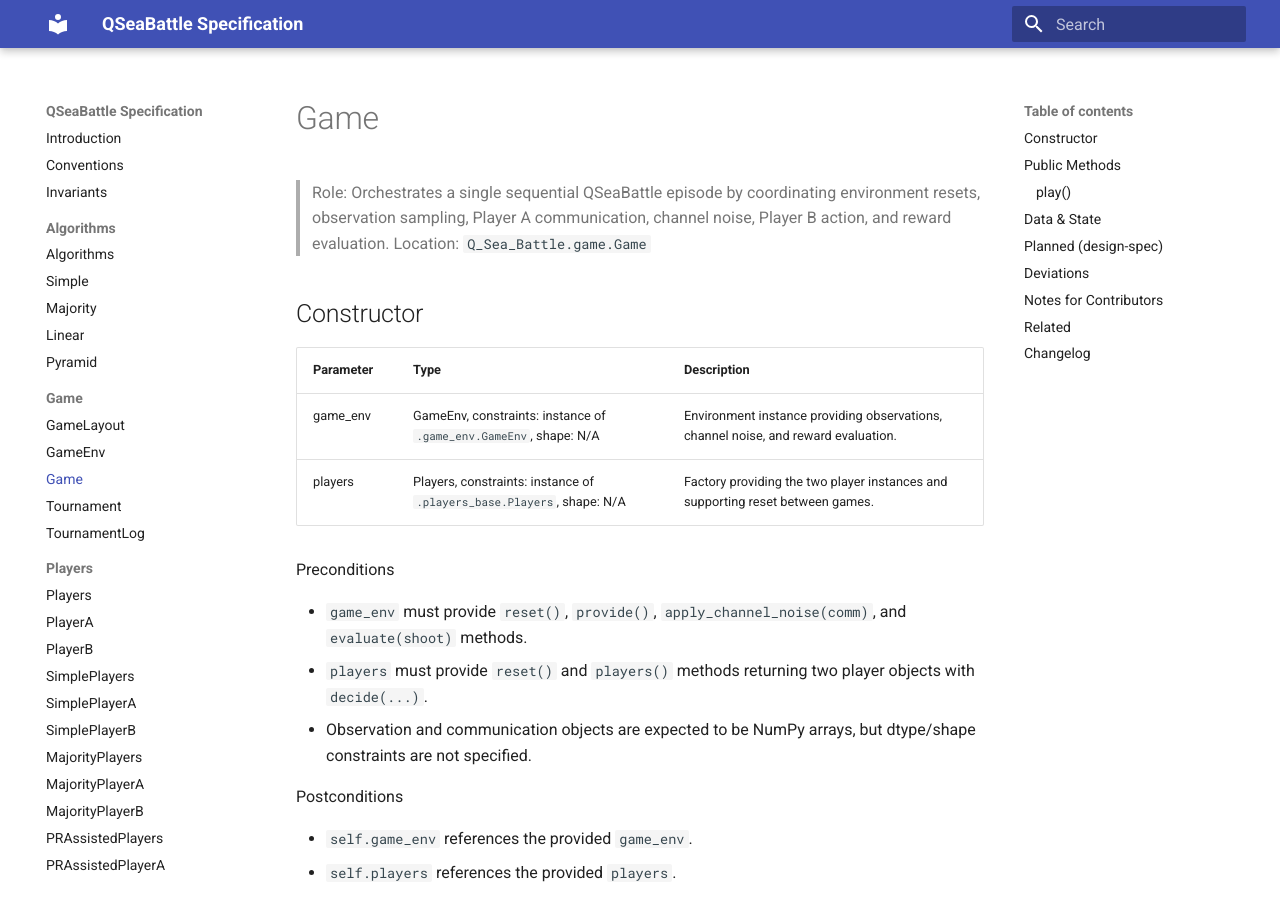
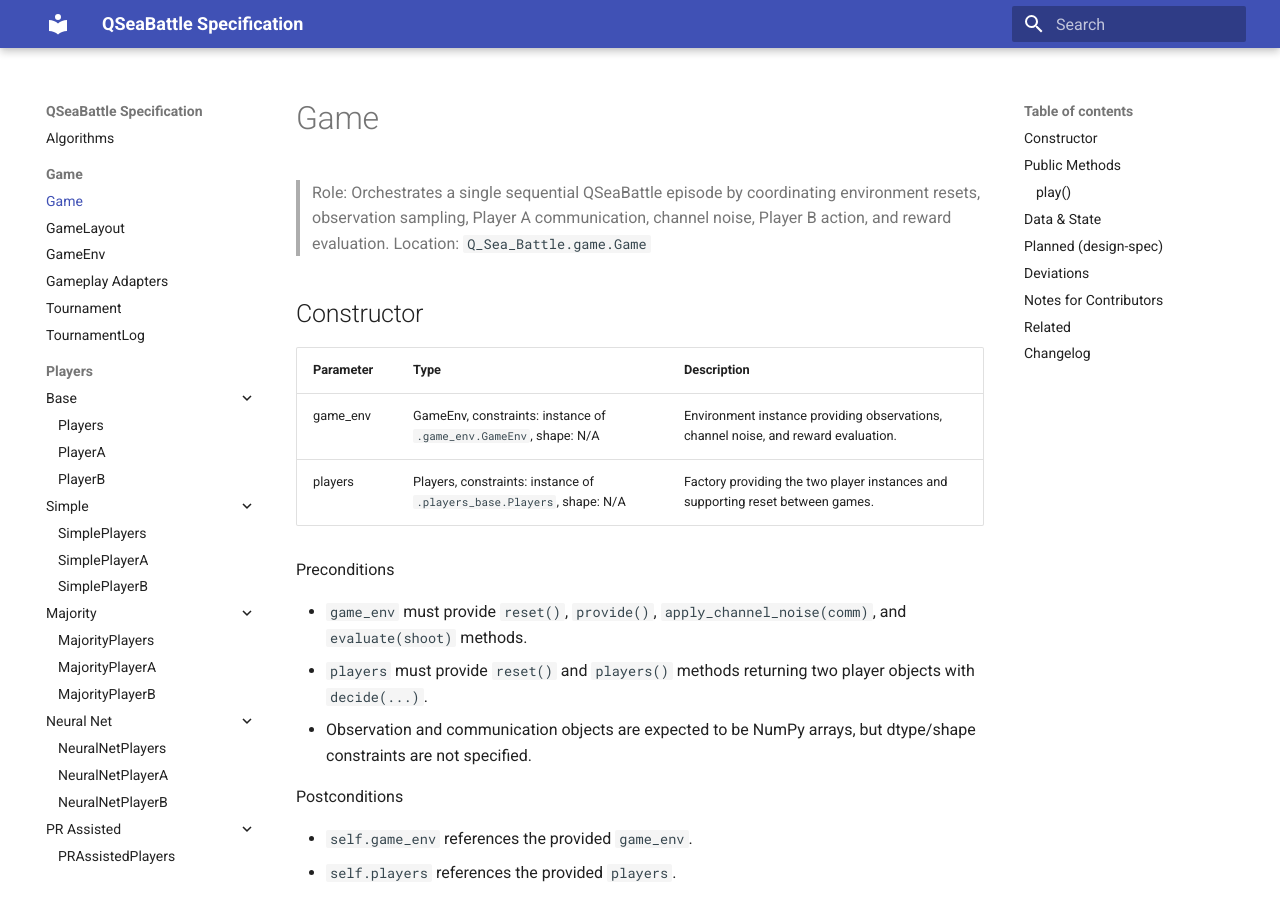
Before and after one commit to robhendrik/QSeaBattle, an MkDocs documentation site: the page built from docs/game.md, in a window 1280 px wide and 900 px high. Built offline with MkDocs 1.6.1 and Material for MkDocs 9.7.7, drawn with Linux system fonts in a browser that asks for light colours; some of the changed lines change nothing that is shown.

Commit message:
update mkdocs.yml

```diff
--- a/mkdocs.yml
+++ b/mkdocs.yml
@@ -2,7 +2,6 @@ site_name: QSeaBattle Specification
 site_description: Living specification for the QSeaBattle project.
 site_author: Rob Hendriks
 
-# Where your Markdown lives (matches your skeleton)
 docs_dir: docs
 site_dir: site
 
@@ -28,106 +27,89 @@ markdown_extensions:
   - tables
   - toc:
       permalink: true
-
-  # Technical-spec friendly extensions
   - pymdownx.details
   - pymdownx.superfences
   - pymdownx.highlight
   - pymdownx.inlinehilite
   - pymdownx.tabbed:
       alternate_style: true
-
-  # --- Math rendering (LaTeX-style) ---
-  # Use $math$ for inline and $$math$$ for display math.
   - pymdownx.arithmatex:
       generic: true
 
-
 plugins:
   - search
-#   - mkdocstrings:
-#       default_handler: python
-#       handlers:
-#         python:
-#           options:
-#             docstring_style: google
-#             show_signature: true
-#             show_source: false
-# markdown_extensions:
-#   - toc:
-#       permalink: true
-#       slugify: !!python/name:pymdownx.slugs.slugify
-#   - pymdownx.superfences
-#   - pymdownx.highlight:
-#       anchor_linenums: true
 
-
-
-# Load MathJax (CDN). This enables LaTeX math rendering in the browser.
+# MathJax for LaTeX-style math in Markdown.
 extra_javascript:
   - https://cdn.jsdelivr.net/npm/mathjax@3/es5/tex-mml-chtml.js
 
 nav:
-  - Introduction: index.md
-  - Conventions: conventions.md
-  - Invariants: invariants.md
-  - Algorithms:
-      - Algorithms: algorithms.md
-      - Simple: simple_algorithm.md
-      - Majority: majority_algorithm.md
-      - Linear: linear_algorithm.md
-      - Pyramid: pyramidal_algorithm.md
+  - Algorithms: algorithms.md
 
   - Game:
+      - Game: game.md
       - GameLayout: game_layout.md
       - GameEnv: game_env.md
-      - Game: game.md
+      - Gameplay Adapters: gameplay_adapters.md
       - Tournament: tournament.md
       - TournamentLog: tournament_log.md
+
   - Players:
-      - Players: players_base.md
-      - PlayerA: player_base_a.md
-      - PlayerB: player_base_b.md
-      - SimplePlayers: simple_players.md
-      - SimplePlayerA: simple_player_a.md
-      - SimplePlayerB: simple_player_b.md
-      - MajorityPlayers: majority_players.md
-      - MajorityPlayerA: majority_player_a.md
-      - MajorityPlayerB: majority_player_b.md
-      - PRAssistedPlayers: pr_assisted_players.md
-      - PRAssistedPlayerA: pr_assisted_player_a.md
-      - PRAssistedPlayerB: pr_assisted_player_b.md
-      - TrainableAssistedPlayers: trainable_assisted_players.md
-      - TrainableAssistedPlayerA: trainable_assisted_player_a.md
-      - TrainableAssistedPlayerB: trainable_assisted_player_b.md
+      - Base:
+          - Players: players_base.md
+          - PlayerA: player_base_a.md
+          - PlayerB: player_base_b.md
+      - Simple:
+          - SimplePlayers: simple_players.md
+          - SimplePlayerA: simple_player_a.md
+          - SimplePlayerB: simple_player_b.md
+      - Majority:
+          - MajorityPlayers: majority_players.md
+          - MajorityPlayerA: majority_player_a.md
+          - MajorityPlayerB: majority_player_b.md
+      - Neural Net:
+          - NeuralNetPlayers: neural_net_players.md
+          - NeuralNetPlayerA: neural_net_player_a.md
+          - NeuralNetPlayerB: neural_net_player_b.md
+      - PR Assisted:
+          - PRAssistedPlayers: pr_assisted_players.md
+          - PRAssistedPlayerA: pr_assisted_player_a.md
+          - PRAssistedPlayerB: pr_assisted_player_b.md
+      - Trainable Assisted:
+          - TrainableAssistedPlayers: trainable_assisted_players.md
+          - TrainableAssistedPlayerA: trainable_assisted_player_a.md
+          - TrainableAssistedPlayerB: trainable_assisted_player_b.md
 
-  - Shared resources:
-      - Overview: shared_resources.md
-      - PRAssisted: pr_assisted.md
-      - PRAssistedLayer: pr_assisted_layer.md
+  - Shared Resources:
+      - PR Assisted: pr_assisted.md
+      - PR Assisted Replay: pr_assisted_replay.md
 
-  - Models:
-      - LinTrainableAssistedModelA: lin_trainable_assisted_model_a.md
-      - LinTrainableAssistedModelB: lin_trainable_assisted_model_b.md
-      - LinCombineLayerA: lin_combine_layer_a.md
-      - LinCombineLayerB: lin_combine_layer_b.md
-      - LinMeasurementLayerA: lin_measurement_layer_a.md
-      - LinMeasurementLayerB: lin_measurement_layer_b.md
-      - lin_teacher_layers: lin_teacher_layers.md
-      - lin_trainable_layers: lin_trainable_layers.md
-      - PyrTrainableAssistedModelA: pyr_trainable_assisted_model_a.md
-      - PyrTrainableAssistedModelB: pyr_trainable_assisted_model_b.md
-      - PyrCombineLayerA: pyr_combine_layer_a.md
-      - PyrCombineLayerB: pyr_combine_layer_b.md
-      - PyrMeasurementLayerA: pyr_measurement_layer_a.md
-      - PyrMeasurementLayerB: pyr_measurement_layer_b.md
-      - pyr_teacher_layers: pyr_teacher_layers.md
-      - pyr_trainable_layers: pyr_trainable_layers.md
+  - Linear Models:
+      - Trainable Assisted Model A: lin_trainable_assisted_model_a.md
+      - Trainable Assisted Model B: lin_trainable_assisted_model_b.md
+      - Internal Model A: lin_internal_model_a.md
+      - Internal Model B: lin_internal_model_b.md
+      - Combine Layer A: lin_combine_layer_a.md
+      - Combine Layer B: lin_combine_layer_b.md
+      - Measurement Layer A: lin_measurement_layer_a.md
+      - Measurement Layer B: lin_measurement_layer_b.md
+
+  - Pyramidal Models:
+      - Internal Model A: pyr_internal_model_a.md
+      - Internal Model B: pyr_internal_model_b.md
+      - Combine Layer A: pyr_combine_layer_a.md
+      - Combine Layer B: pyr_combine_layer_b.md
+      - Measurement Layer A: pyr_measurement_layer_a.md
+      - Measurement Layer B: pyr_measurement_layer_b.md
+
+  - Dataset Utilities:
+      - Linear Dataset Generation: lin_dataset_generation_utilities.md
+      - Linear Dataset Conversion: lin_dataset_conversion_utilities.md
+      - Pyramidal Dataset Generation: pyr_dataset_generation_utilities.md
+      - Pyramidal Dataset Conversion: pyr_dataset_conversion_utilities.md
 
   - Utilities:
-      - reference_performance_utilities: reference_performance_utilities.md
-      - neural_net_imitation_utilities: neural_net_imitation_utilities.md
-      - dru_utilities: dru_utilities.md
-      - logits_utilities: logits_utilities.md
-      - lin_trainable_assisted_imitation_utilities: lin_trainable_assisted_imitation_utilities.md
-      - pyr_trainable_assisted_imitation_utilities: pyr_trainable_assisted_imitation_utilities.md
+      - Reference Performance: reference_performance_utilities.md
+      - Neural Net Imitation: neural_net_imitation_utilities.md
+      - DRU Utilities: dru_utilities.md
+      - Logit Utilities: logit_utilities.md
```
